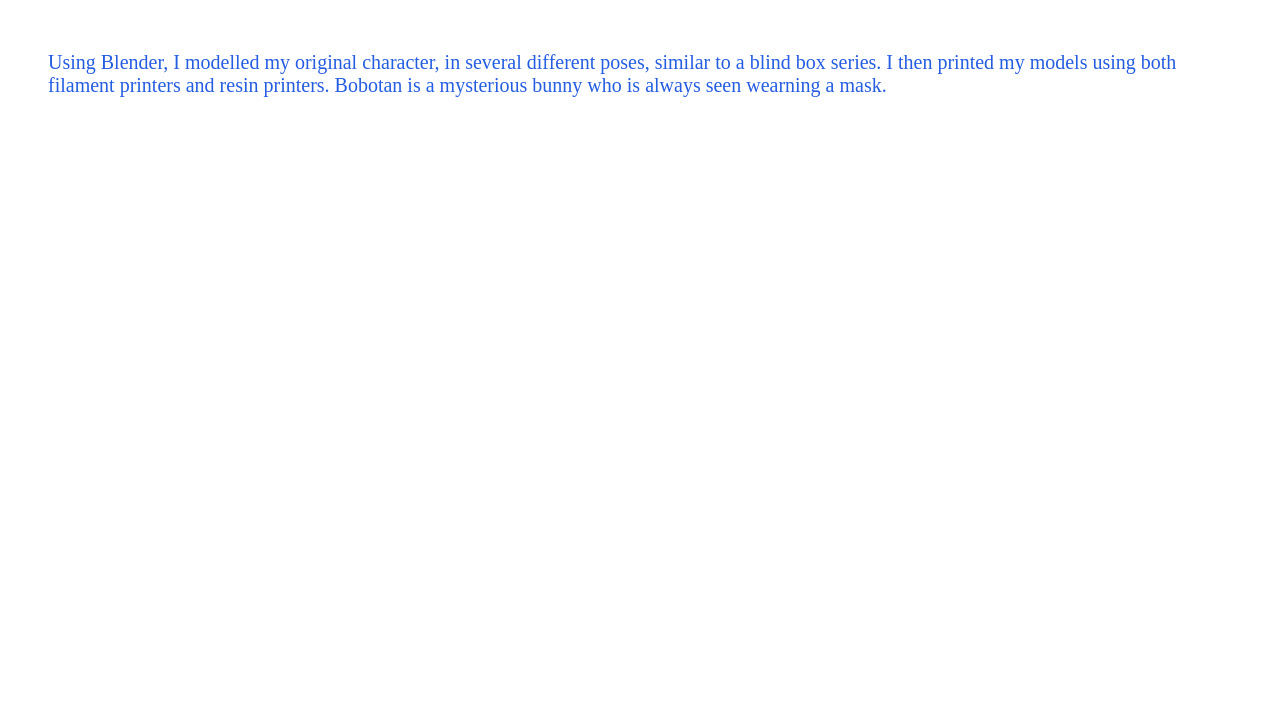
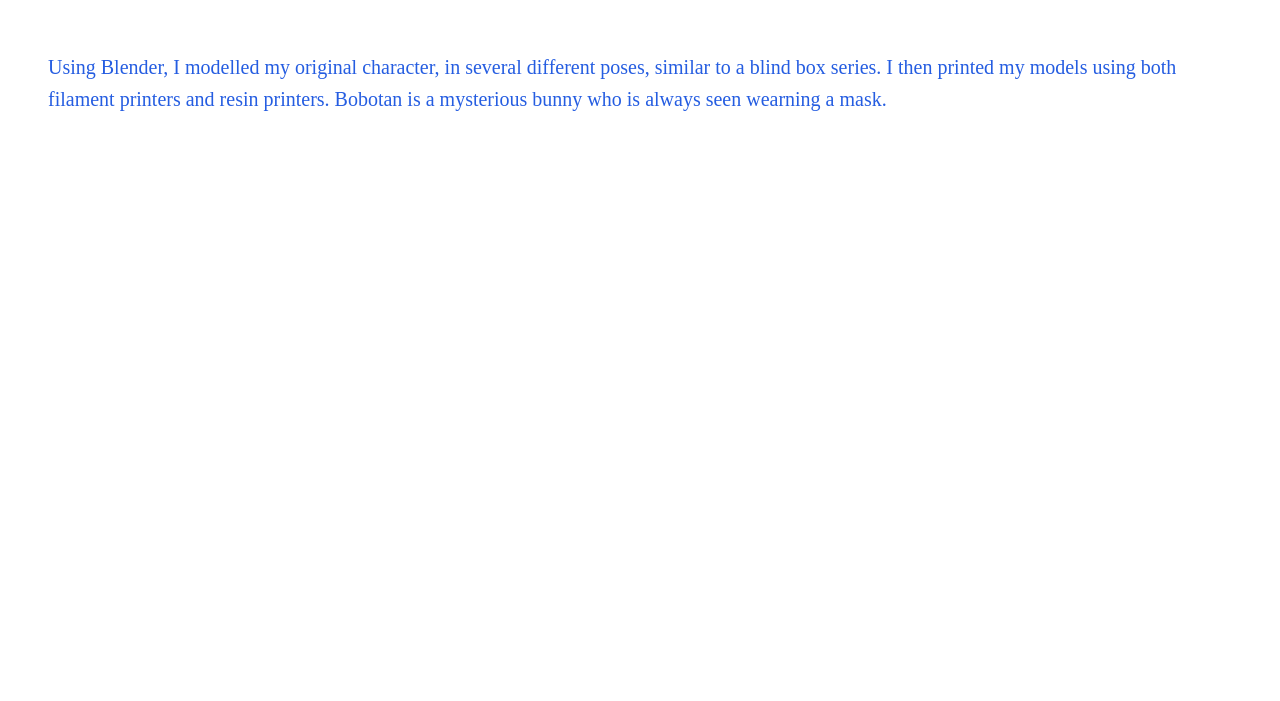
Before and after one commit to katirp/katirp.github.io, a plain HTML site: page 3D.html in a window 1280 px wide. Shown: the part 99-800 px from the top of the page. Drawn offline with Linux system fonts and the light colour scheme.

Commit message:
trying to fix line height

```diff
--- a/style.css
+++ b/style.css
@@ -11,7 +11,7 @@
 }
 
 .paragraph {
-    line-height: normal;
+    line-height: 1.6;
 }
 
 .image {
```
